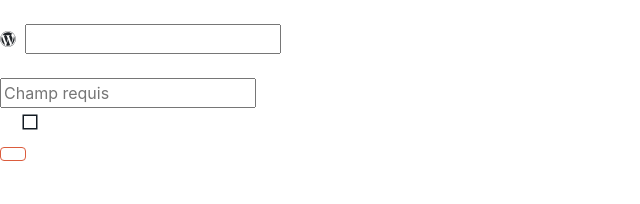
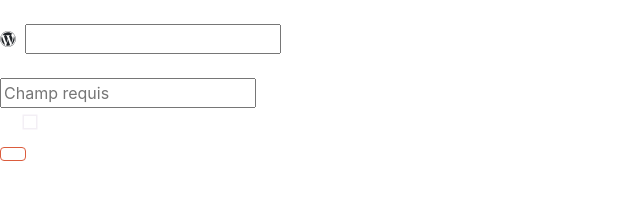
Before and after one commit to ClubPanique/artung-client, a Vue app: page /steve in a window 1280 px wide. Shown: the top 204 px of the page, without its empty margins (0-640 px from the left). Built offline with nearby package versions, Linux system fonts and the light colour scheme.

Commit message:
border blanc

```diff
--- a/src/components/forms/Checkbox.vue
+++ b/src/components/forms/Checkbox.vue
@@ -52,7 +52,7 @@ input {
     vertical-align: middle;
     background-color: inherit;
     color: #131b23;
-    border: 2px solid #131b23;
+    border: 2px solid #f3eff5;
 }
 
 .checkbox-button__input:checked+.checkbox-button__control:after {
@@ -67,7 +67,7 @@ input {
 }
 
 .checkbox-button__input:checked+.checkbox-button__control {
-    border-color: #131b23;
+    border-color: #f3eff5;
 }
 
 .checkbox-button__control {
```
